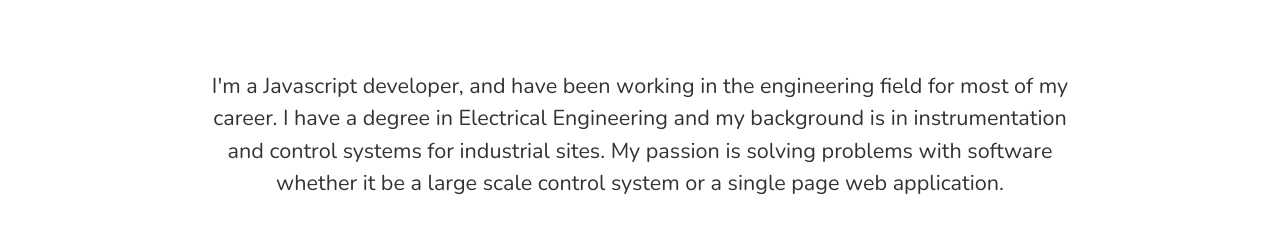
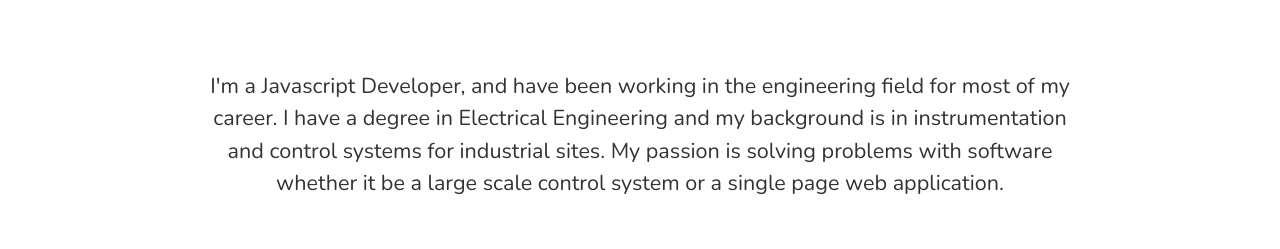
Before and after one commit to ronniergz/ronniergz.com, a Gatsby site: page / in a window 1280 px wide. Shown: the part 400-649 px from the top of the page. Built offline with nearby package versions, Linux system fonts and the light colour scheme; Gatsby itself is replaced by a stand-in of ours.

Commit message:
fixed spelling on home page

```diff
--- a/src/pages/index.js
+++ b/src/pages/index.js
@@ -23,7 +23,7 @@ const IndexPage = (props) => (
     </div>
     <div className="container">
       <div>
-        <p> I'm a Javascript developer, and have been working in the engineering field for most of my career.  I have a degree in Electrical Engineering and my background is in instrumentation and control systems for industrial sites.  My passion is solving problems with software whether it be a large scale control system or a single page web application.</p>
+        <p> I'm a Javascript Developer, and have been working in the engineering field for most of my career.  I have a degree in Electrical Engineering and my background is in instrumentation and control systems for industrial sites.  My passion is solving problems with software whether it be a large scale control system or a single page web application.</p>
       </div>
       <div>
         <ProfileImgWrapper>
```
